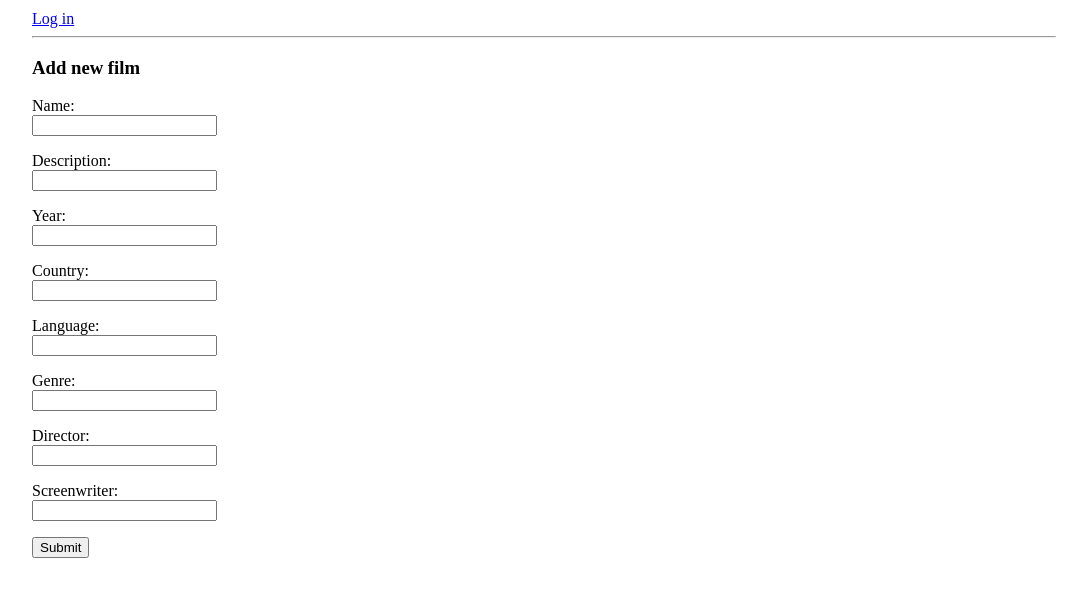
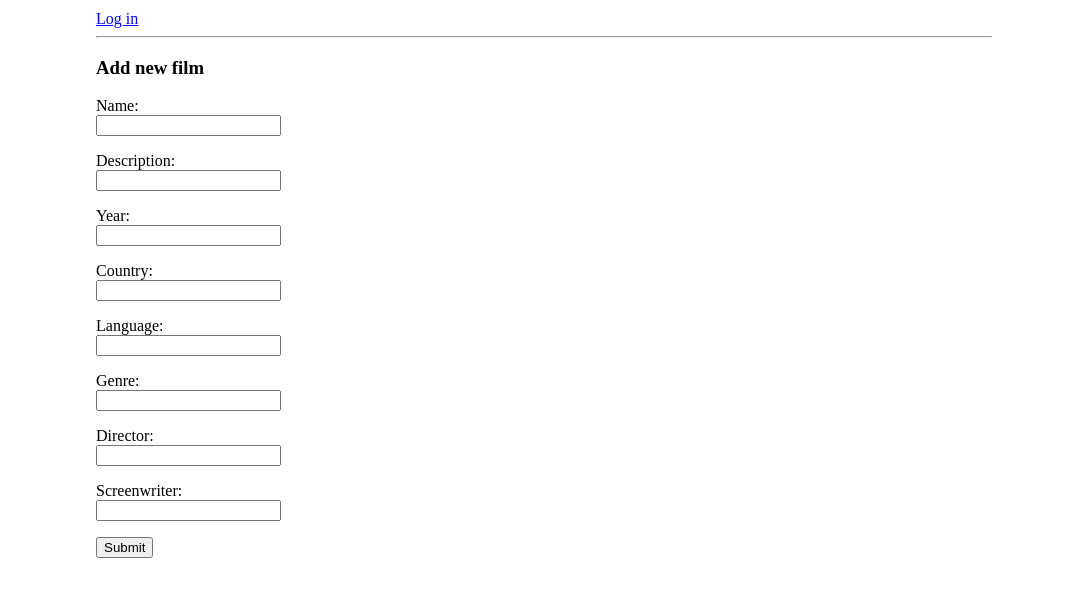
Before and after one commit to german-zarate/film-view-app, a Flask app: page /new_film in a window 1280 px wide. Shown: the top 597 px of the page, without its empty margins (96-1183 px from the left). Run offline with Flask 2, Linux system fonts and the light colour scheme.

Commit message:
Reduce max width

```diff
--- a/static/main.css
+++ b/static/main.css
@@ -1,5 +1,5 @@
 body {
   margin: auto;
-  max-width: 80%;
+  max-width: 70%;
   margin-top: 10px;
 }
```
